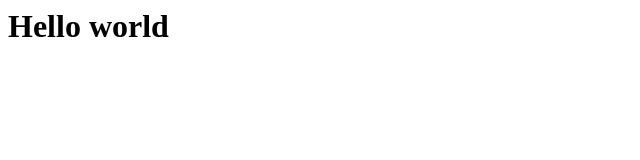
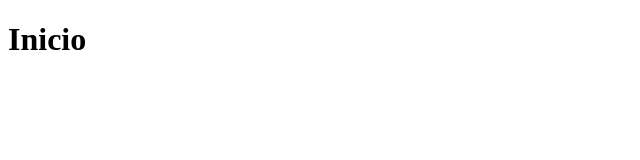
Before and after one commit to jdrjuan/jdrjuan.github.io, a plain HTML site: page index.html in a window 1280 px wide. Shown: the whole page, without its empty margins (0-640 px from the left). Drawn offline with Linux system fonts and the light colour scheme.

Commit message:
Agrega estructura HTML faltante a index

```diff
--- a/index.html
+++ b/index.html
@@ -1 +1,12 @@
-<h1>Hello world</h1>
+<!DOCTYPE html>
+<html lang="es">
+<head>
+    <meta charset="UTF-8">
+    <meta http-equiv="X-UA-Compatible" content="IE=edge">
+    <meta name="viewport" content="width=device-width, initial-scale=1.0">
+    <title>Inicio</title>
+</head>
+<body>
+    <h1>Inicio</h1>
+</body>
+</html>
```
